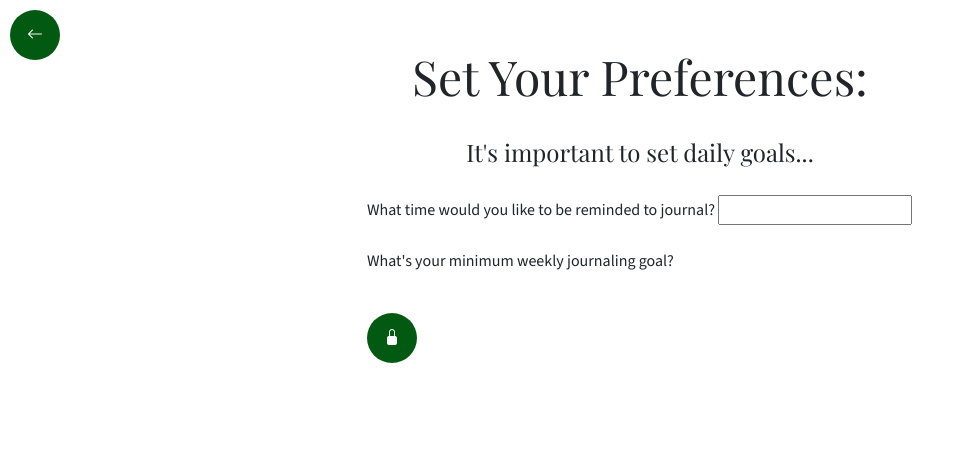
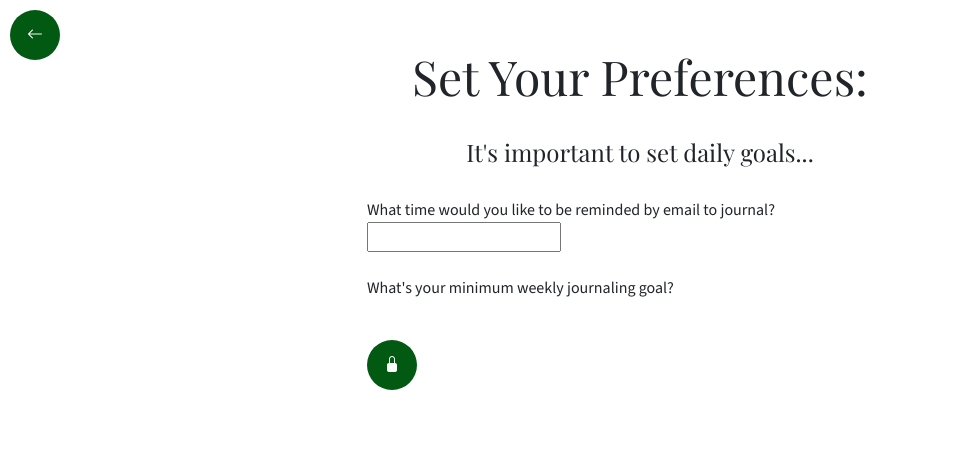
Before and after one commit to SalmaAqa89/WHIONSLargeGroupProject, a Django app: template tasks/templates/registration/set_preferences.html in a window 1280 px wide. Shown: the top 462 px of the page, without its empty margins (0-965 px from the left). Run offline with Django 4.2, Linux system fonts and the light colour scheme; the template is opened without the code that fills it, so the values that code supplies are empty, except form fields; tables that the repository leaves empty hold one stand-in row (values such as "Sample post"); form fields are guessed from the names that the template uses; some libraries are stand-ins or nearby versions; some web fonts are replaced.

Commit message:
identify email

```diff
--- a/tasks/templates/partials/bootstrap_form_pref2.html
+++ b/tasks/templates/partials/bootstrap_form_pref2.html
@@ -2,7 +2,7 @@
     <div class="form-group">
         <br>
         <h3 class="text-center">It's important to set daily goals...</h3>
-        <label class="mt-4"for="{{ form.journal_time.id_for_label }}">What time would you like to be reminded to journal?</label>
+        <label class="mt-4"for="{{ form.journal_time.id_for_label }}">What time would you like to be reminded by email to journal?</label>
         {% render_field form.journal_time class="form-control" %}
     </div>
 
```
